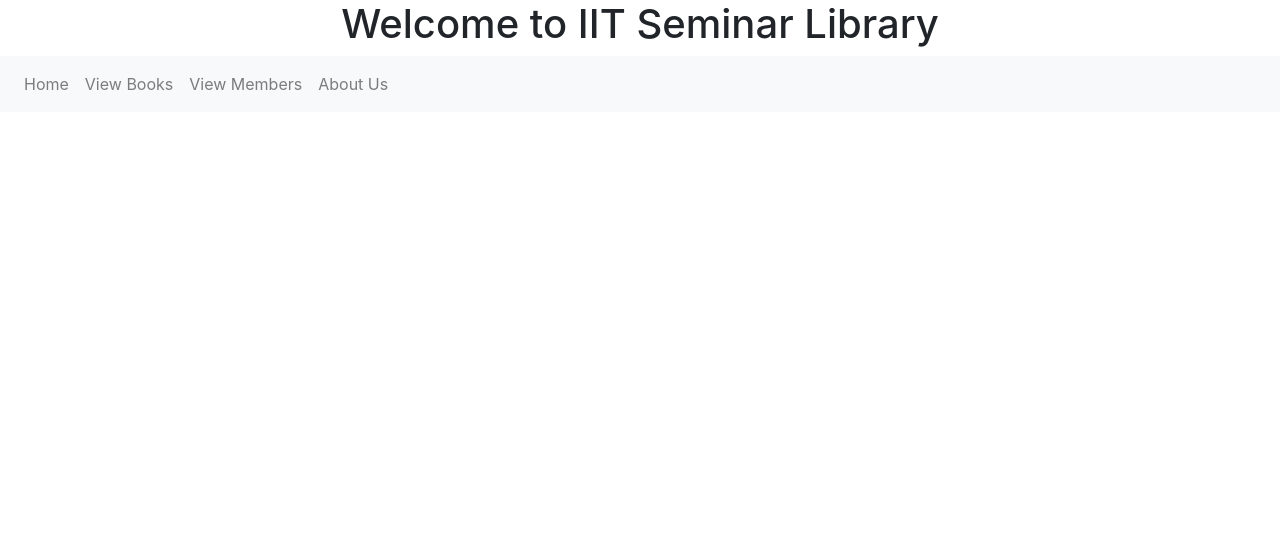
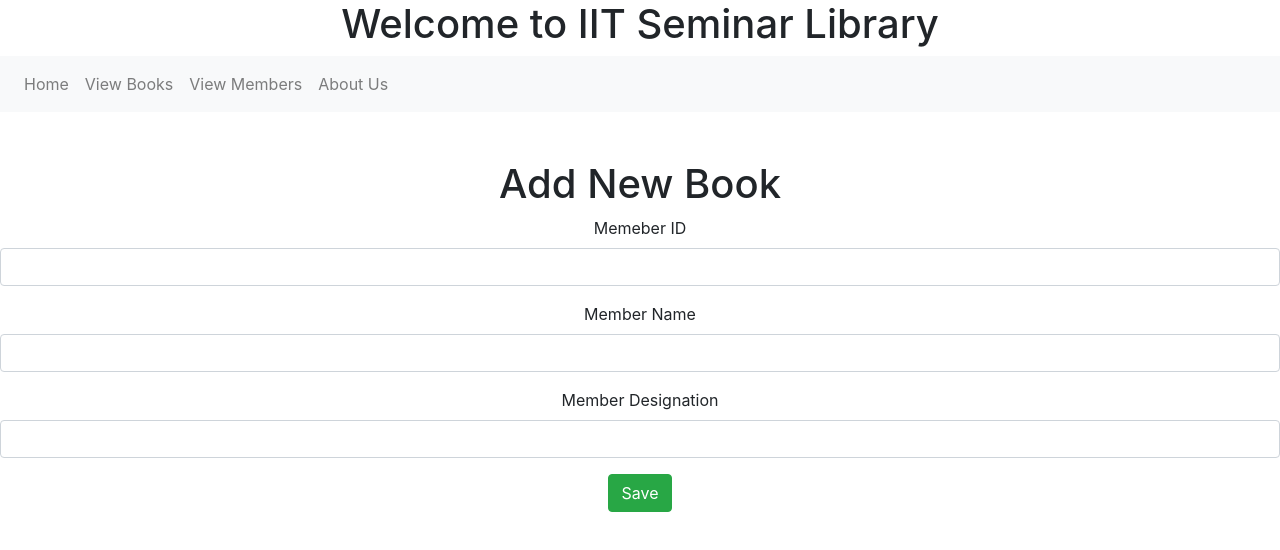
Before and after one commit to rakib3004/book-management, an Angular app: page /addMember in a window 1280 px wide. Before the commit this address led to /. Shown: the top 550 px of the page. Built offline with nearby package versions, Linux system fonts and the light colour scheme.

Commit message:
add members in form

```diff
--- a/src/app/add-member/add-member.component.html
+++ b/src/app/add-member/add-member.component.html
@@ -1 +1,39 @@
-<p>add-member works!</p>
+<br />
+<br />
+<h1 style="text-align: center">Add New Book</h1>
+<form style="text-align: center">
+  <div class="form-group">
+    <label for="name">Memeber ID</label>
+    <input
+      type="text"
+      class="form-control"
+      id="name"
+      [(ngModel)]="newMember.id"
+      [ngModelOptions]="{ standalone: true }"
+    />
+  </div>
+  <div class="form-group">
+    <label for="name">Member Name</label>
+    <input
+      type="text"
+      class="form-control"
+      id="name"
+      [(ngModel)]="newMember.name"
+      [ngModelOptions]="{ standalone: true }"
+    />
+  </div>
+  <div class="form-group">
+    <label for="name">Member Designation</label>
+    <input
+      type="text"
+      class="form-control"
+      id="year"
+      [(ngModel)]="newMember.designation"
+      [ngModelOptions]="{ standalone: true }"
+    />
+  </div>
+
+  <button type="submit" (click)="addMember(newMember)" class="btn btn-success">
+    Save
+  </button>
+</form>
--- a/src/app/add-member/add-member.component.ts
+++ b/src/app/add-member/add-member.component.ts
@@ -1,4 +1,7 @@
 import { Component, OnInit } from '@angular/core';
+import { Router } from '@angular/router';
+import { Member } from '../member';
+import { MemberService } from '../member.service';
 
 @Component({
   selector: 'app-add-member',
@@ -7,9 +10,14 @@
 })
 export class AddMemberComponent implements OnInit {
 
-  constructor() { }
+  constructor(private memberService: MemberService, private route: Router) { }
 
   ngOnInit(): void {
   }
+  newMember = new Member();
+  addMember(newMember: Member) {
+    this.memberService.addMember(newMember);
+    this.route.navigate(['']);
+  }
 
 }
--- a/src/app/app-routing.module.ts
+++ b/src/app/app-routing.module.ts
@@ -2,6 +2,7 @@
 import { RouterModule, Routes } from '@angular/router';
 import { AboutUsComponent } from './about-us/about-us.component';
 import { AddBookComponent } from './add-book/add-book.component';
+import { AddMemberComponent } from './add-member/add-member.component';
 import { BookListComponent } from './book-list/book-list.component';
 import { HomeComponent } from './home/home.component';
 import { MemberListComponent } from './member-list/member-list.component';
@@ -13,7 +14,9 @@
   {path:'updateBook', component:UpdateBookComponent},
   {path:'addBook', component:AddBookComponent},
   {path:'aboutUs', component:AboutUsComponent},
-  {path:'members', component:MemberListComponent}
+  {path:'members', component:MemberListComponent},
+  {path:'addMember', component:AddMemberComponent}
+
 
 ];
 
--- a/src/app/member-list/member-list.component.ts
+++ b/src/app/member-list/member-list.component.ts
@@ -27,6 +27,6 @@
 
   addMember() {
 
-    this.router.navigate(['addBook']);
+    this.router.navigate(['addMember']);
   }
 }
```
